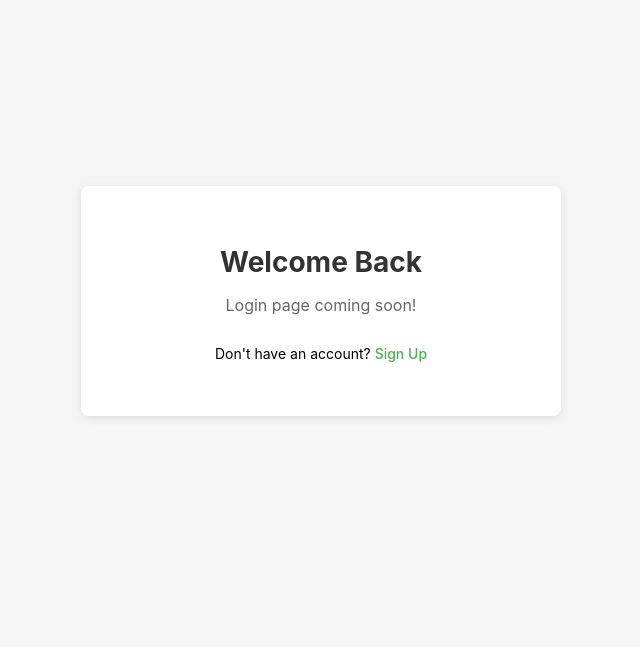
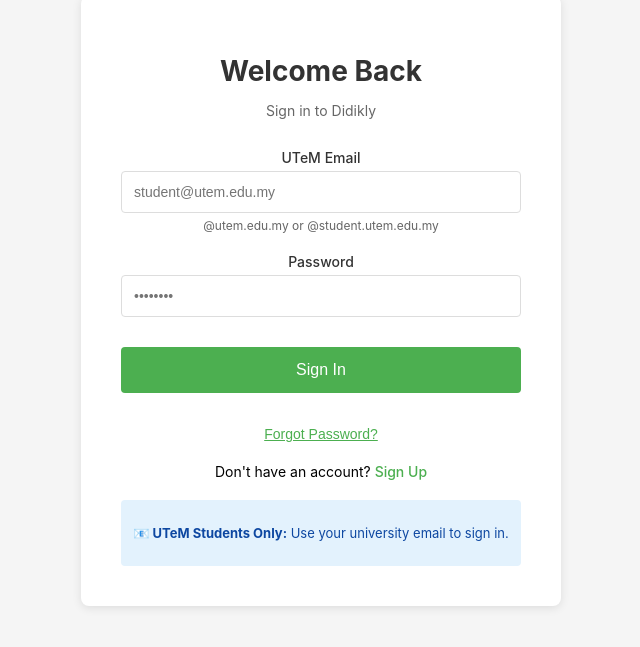
Before and after one commit to appvastbiz-prog/didikly, a React (Create React App) app in the folder frontend/: page /login in a window 1280 px wide. Shown: the part 119-766 px from the top of the page, without its empty margins (319-959 px from the left). Built offline with nearby package versions, Linux system fonts and the light colour scheme; no server answers.

Commit message:
Add Login page with Forgot Password functionality

```diff
--- a/frontend/src/contexts/AuthContext.js
+++ b/frontend/src/contexts/AuthContext.js
@@ -79,7 +79,6 @@
     return await supabase.auth.signOut()
   }
 
-  // NEW: Resend confirmation email
   const resendConfirmation = async (email) => {
     return await supabase.auth.resend({
       type: 'signup',
@@ -90,7 +89,6 @@
     })
   }
 
-  // NEW: Check if email is verified
   const checkVerification = async () => {
     if (!user) return false
 
@@ -106,6 +104,13 @@
     return refreshedUser?.email_confirmed_at ? true : false
   }
 
+  // NEW: Reset password function
+  const resetPassword = async (email) => {
+    return await supabase.auth.resetPasswordForEmail(email, {
+      redirectTo: 'https://didikly.com/reset-password'
+    })
+  }
+
   const value = {
     user,
     session,
@@ -116,6 +121,7 @@
     signOut,
     resendConfirmation,
     checkVerification,
+    resetPassword,        // Added here
     isTutor: profile?.is_tutor || false,
     isEmailVerified: user?.email_confirmed_at ? true : false
   }
--- a/frontend/src/pages/Login.js
+++ b/frontend/src/pages/Login.js
@@ -1,20 +1,239 @@
-import React from 'react'
-import { Link } from 'react-router-dom'
+import React, { useState } from 'react'
+import { useAuth } from '../contexts/AuthContext'
+import { useNavigate, Link } from 'react-router-dom'
 
 export default function Login() {
+  const [email, setEmail] = useState('')
+  const [password, setPassword] = useState('')
+  const [loading, setLoading] = useState(false)
+  const [message, setMessage] = useState({ type: '', text: '' })
+  const [showReset, setShowReset] = useState(false)
+  const [resetEmail, setResetEmail] = useState('')
+  const [resetSent, setResetSent] = useState(false)
+
+  const { signIn, resetPassword } = useAuth()
+  const navigate = useNavigate()
+
+  const handleSubmit = async (e) => {
+    e.preventDefault()
+    setMessage({ type: '', text: '' })
+
+    if (!email || !password) {
+      setMessage({ type: 'error', text: 'All fields are required' })
+      return
+    }
+
+    setLoading(true)
+
+    try {
+      const { error } = await signIn(email, password)
+
+      if (error) {
+        if (error.message.includes('Email not confirmed')) {
+          setMessage({
+            type: 'warning',
+            text: 'Please verify your email first. Check your inbox for the confirmation link.'
+          })
+          setTimeout(() => navigate('/verify-email'), 3000)
+        } else {
+          throw error
+        }
+      } else {
+        // Login successful
+        navigate('/dashboard')
+      }
+
+    } catch (error) {
+      setMessage({
+        type: 'error',
+        text: error.message || 'Failed to sign in'
+      })
+    } finally {
+      setLoading(false)
+    }
+  }
+
+  const handleResetPassword = async (e) => {
+    e.preventDefault()
+    setMessage({ type: '', text: '' })
+
+    if (!resetEmail) {
+      setMessage({ type: 'error', text: 'Please enter your email' })
+      return
+    }
+
+    setLoading(true)
+
+    try {
+      const { error } = await resetPassword(resetEmail)
+
+      if (error) throw error
+
+      setResetSent(true)
+      setMessage({
+        type: 'success',
+        text: 'Password reset email sent! Check your inbox (including spam).'
+      })
+
+    } catch (error) {
+      setMessage({
+        type: 'error',
+        text: error.message || 'Failed to send reset email'
+      })
+    } finally {
+      setLoading(false)
+    }
+  }
+
+  // Allowed domains for hint
+  const allowedDomains = ['utem.edu.my', 'student.utem.edu.my']
+
   return (
     <div style={styles.container}>
       <div style={styles.card}>
         <h1 style={styles.title}>Welcome Back</h1>
-        <p style={styles.subtitle}>Login page coming soon!</p>
+        <p style={styles.subtitle}>Sign in to Didikly</p>
+
+        {!showReset ? (
+          // Login Form
+          <form onSubmit={handleSubmit} style={styles.form}>
+            <div style={styles.inputGroup}>
+              <label style={styles.label}>UTeM Email</label>
+              <input
+                type="email"
+                value={email}
+                onChange={(e) => setEmail(e.target.value)}
+                placeholder="student@utem.edu.my"
+                style={styles.input}
+                disabled={loading}
+                required
+              />
+              <small style={styles.hint}>
+                @utem.edu.my or @student.utem.edu.my
+              </small>
+            </div>
+
+            <div style={styles.inputGroup}>
+              <label style={styles.label}>Password</label>
+              <input
+                type="password"
+                value={password}
+                onChange={(e) => setPassword(e.target.value)}
+                placeholder="••••••••"
+                style={styles.input}
+                disabled={loading}
+                required
+              />
+            </div>
+
+            {message.text && (
+              <div style={
+                message.type === 'error' ? styles.errorBox :
+                message.type === 'warning' ? styles.warningBox :
+                styles.successBox
+              }>
+                {message.text}
+              </div>
+            )}
+
+            <button
+              type="submit"
+              style={loading ? styles.buttonDisabled : styles.button}
+              disabled={loading}
+            >
+              {loading ? 'Signing in...' : 'Sign In'}
+            </button>
+
+            <div style={styles.links}>
+              <button
+                type="button"
+                onClick={() => setShowReset(true)}
+                style={styles.linkButton}
+              >
+                Forgot Password?
+              </button>
+            </div>
+          </form>
+        ) : (
+          // Reset Password Form
+          <form onSubmit={handleResetPassword} style={styles.form}>
+            <h3 style={styles.resetTitle}>Reset Password</h3>
+            <p style={styles.resetText}>
+              Enter your email address and we'll send you a link to reset your password.
+            </p>
+
+            <div style={styles.inputGroup}>
+              <label style={styles.label}>UTeM Email</label>
+              <input
+                type="email"
+                value={resetEmail}
+                onChange={(e) => setResetEmail(e.target.value)}
+                placeholder="student@utem.edu.my"
+                style={styles.input}
+                disabled={loading || resetSent}
+                required
+              />
+            </div>
+
+            {message.text && (
+              <div style={
+                message.type === 'error' ? styles.errorBox :
+                styles.successBox
+              }>
+                {message.text}
+              </div>
+            )}
+
+            {!resetSent ? (
+              <div style={styles.buttonGroup}>
+                <button
+                  type="submit"
+                  style={loading ? styles.buttonDisabled : styles.button}
+                  disabled={loading}
+                >
+                  {loading ? 'Sending...' : 'Send Reset Link'}
+                </button>
+                <button
+                  type="button"
+                  onClick={() => {
+                    setShowReset(false)
+                    setResetSent(false)
+                    setMessage({ type: '', text: '' })
+                  }}
+                  style={styles.buttonSecondary}
+                >
+                  Back to Login
+                </button>
+              </div>
+            ) : (
+              <button
+                type="button"
+                onClick={() => {
+                  setShowReset(false)
+                  setResetSent(false)
+                  setMessage({ type: '', text: '' })
+                }}
+                style={styles.button}
+              >
+                Return to Login
+              </button>
+            )}
+          </form>
+        )}
+
         <div style={styles.footer}>
           <p>Don't have an account? <Link to="/signup" style={styles.link}>Sign Up</Link></p>
+        </div>
+
+        <div style={styles.note}>
+          <p><strong>📧 UTeM Students Only:</strong> Use your university email to sign in.</p>
         </div>
       </div>
     </div>
   )
 }
 
+// Styles
 const styles = {
   container: {
     minHeight: '100vh',
@@ -30,27 +249,153 @@
     boxShadow: '0 2px 10px rgba(0,0,0,0.1)',
     padding: '40px',
     width: '100%',
-    maxWidth: '400px',
-    textAlign: 'center'
+    maxWidth: '400px'
   },
   title: {
     fontSize: '28px',
     fontWeight: 'bold',
     color: '#333',
-    marginBottom: '8px'
+    marginBottom: '8px',
+    textAlign: 'center'
   },
   subtitle: {
+    fontSize: '14px',
+    color: '#666',
+    marginBottom: '30px',
+    textAlign: 'center'
+  },
+  form: {
+    display: 'flex',
+    flexDirection: 'column',
+    gap: '20px'
+  },
+  inputGroup: {
+    display: 'flex',
+    flexDirection: 'column',
+    gap: '5px'
+  },
+  label: {
+    fontSize: '14px',
+    fontWeight: '500',
+    color: '#333'
+  },
+  input: {
+    padding: '12px',
+    fontSize: '14px',
+    border: '1px solid #ddd',
+    borderRadius: '4px',
+    outline: 'none',
+    transition: 'border-color 0.2s'
+  },
+  hint: {
+    fontSize: '12px',
+    color: '#666'
+  },
+  button: {
+    backgroundColor: '#4CAF50',
+    color: 'white',
+    padding: '14px',
     fontSize: '16px',
+    fontWeight: '500',
+    border: 'none',
+    borderRadius: '4px',
+    cursor: 'pointer',
+    transition: 'background-color 0.2s',
+    marginTop: '10px'
+  },
+  buttonSecondary: {
+    backgroundColor: '#9e9e9e',
+    color: 'white',
+    padding: '14px',
+    fontSize: '16px',
+    fontWeight: '500',
+    border: 'none',
+    borderRadius: '4px',
+    cursor: 'pointer',
+    transition: 'background-color 0.2s',
+    marginTop: '10px'
+  },
+  buttonDisabled: {
+    backgroundColor: '#ccc',
+    color: 'white',
+    padding: '14px',
+    fontSize: '16px',
+    fontWeight: '500',
+    border: 'none',
+    borderRadius: '4px',
+    cursor: 'not-allowed',
+    marginTop: '10px'
+  },
+  buttonGroup: {
+    display: 'flex',
+    flexDirection: 'column',
+    gap: '10px'
+  },
+  errorBox: {
+    backgroundColor: '#ffebee',
+    color: '#c62828',
+    padding: '12px',
+    borderRadius: '4px',
+    fontSize: '14px',
+    border: '1px solid #ffcdd2'
+  },
+  warningBox: {
+    backgroundColor: '#fff3e0',
+    color: '#e65100',
+    padding: '12px',
+    borderRadius: '4px',
+    fontSize: '14px',
+    border: '1px solid #ffe0b2'
+  },
+  successBox: {
+    backgroundColor: '#e8f5e8',
+    color: '#2e7d32',
+    padding: '12px',
+    borderRadius: '4px',
+    fontSize: '14px',
+    border: '1px solid #a5d6a7'
+  },
+  links: {
+    textAlign: 'center',
+    marginTop: '10px'
+  },
+  linkButton: {
+    background: 'none',
+    border: 'none',
+    color: '#4CAF50',
+    textDecoration: 'underline',
+    cursor: 'pointer',
+    fontSize: '14px'
+  },
+  resetTitle: {
+    fontSize: '18px',
+    fontWeight: '500',
+    color: '#333',
+    marginBottom: '10px',
+    textAlign: 'center'
+  },
+  resetText: {
+    fontSize: '14px',
     color: '#666',
-    marginBottom: '30px'
+    marginBottom: '10px',
+    textAlign: 'center'
   },
   footer: {
     marginTop: '20px',
+    textAlign: 'center',
     fontSize: '14px'
   },
   link: {
     color: '#4CAF50',
     textDecoration: 'none',
     fontWeight: '500'
+  },
+  note: {
+    marginTop: '20px',
+    padding: '12px',
+    backgroundColor: '#e3f2fd',
+    borderRadius: '4px',
+    fontSize: '13px',
+    color: '#0d47a1'
   }
 }
```
